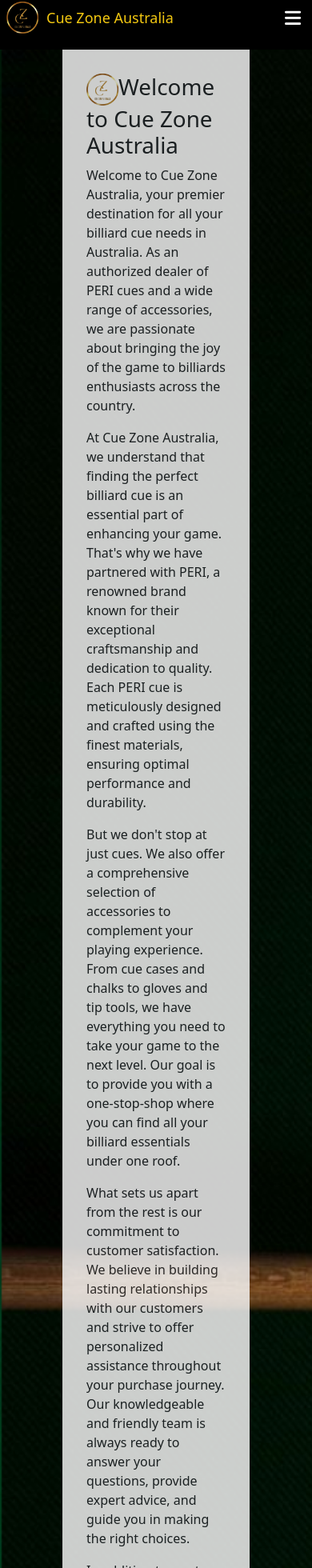
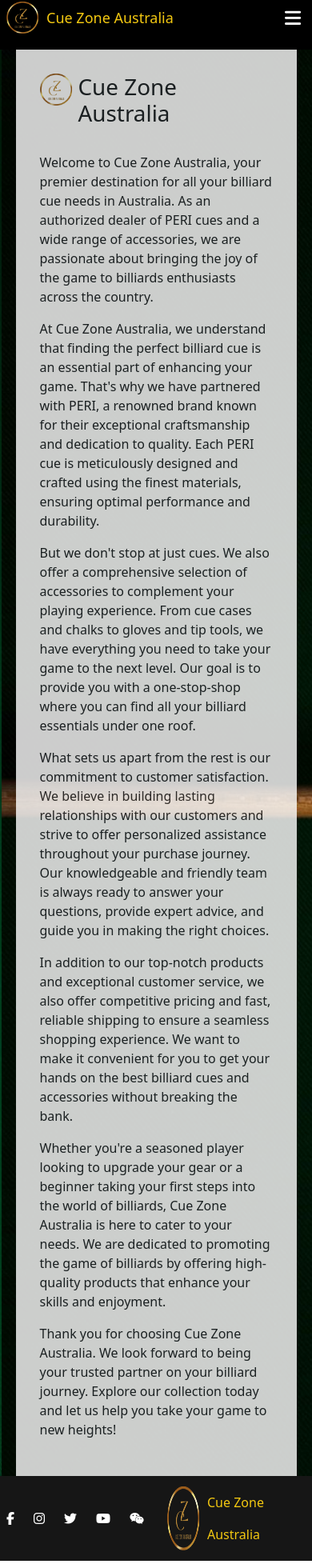
Before and after one commit to kenlin2709/cue-zone-app, an Angular app: page /about in a window 390 px wide. Shown: the part 18-1978 px from the top of the page at 80% size. Built offline with nearby package versions, Linux system fonts and the light colour scheme.

Commit message:
responsive fix about me and footer and home

```diff
--- a/src/app/about-me/about-me.component.html
+++ b/src/app/about-me/about-me.component.html
@@ -1,6 +1,6 @@
 <div class="aboutMe-container">
     <div class="text-container">
-        <h1><img src="assets/images/cue-zone-aus-logo-transparent.png" width="40px">Welcome to Cue Zone Australia</h1>
+        <div class="d-flex mb-4"><img src="assets/images/cue-zone-aus-logo-transparent.png" width="40px" height="40px"><h1>Cue Zone Australia</h1></div>
         <p>Welcome to Cue Zone Australia, your premier destination for all your billiard cue needs in Australia. As an authorized dealer of PERI cues and a wide range of accessories, we are passionate about bringing the joy of the game to billiards enthusiasts across the country.</p>
         <p>At Cue Zone Australia, we understand that finding the perfect billiard cue is an essential part of enhancing your game. That's why we have partnered with PERI, a renowned brand known for their exceptional craftsmanship and dedication to quality. Each PERI cue is meticulously designed and crafted using the finest materials, ensuring optimal performance and durability.</p>
         <p>But we don't stop at just cues. We also offer a comprehensive selection of accessories to complement your playing experience. From cue cases and chalks to gloves and tip tools, we have everything you need to take your game to the next level. Our goal is to provide you with a one-stop-shop where you can find all your billiard essentials under one roof.</p>
--- a/src/app/about-me/about-me.component.scss
+++ b/src/app/about-me/about-me.component.scss
@@ -10,4 +10,10 @@
     margin-left: auto;
     margin-right: auto;
     opacity: 80%;
+    @media screen and (max-width: 600px) {
+        width: 90% !important;
+    }
+    img{
+        margin-right: 8px;
+    }
 }
--- a/src/app/footer/footer.component.scss
+++ b/src/app/footer/footer.component.scss
@@ -2,19 +2,33 @@
     background-color: #161616;
 }
 .contact-container{
+    @media screen and (max-width: 600px) {
+        gap: 4px !important;
+        padding: 8px !important;
+    }
     a i{
         color: white;
         font-size: 20px;
+        @media screen and (max-width: 600px) {
+            font-size: 16px !important;
+        }
     }
     a i:hover{
         color: #f3c811;;
     }
     .brand-container{
         margin-left: auto;
+        @media screen and (max-width: 600px) {
+            padding: 5px;
+        }
         span{
             line-height: 40px;
             margin-left: 20px;
             color: #f3c811;
+            @media screen and (max-width: 600px) {
+                margin-left: 10px !important;
+            }
         }
+
     }
 }
--- a/src/app/home/home.component.scss
+++ b/src/app/home/home.component.scss
@@ -1,6 +1,9 @@
 .slide-show{
     width: 100%;
     height: 550px;
+    @media screen and (max-width: 600px) {
+        height: 300px;
+    }
 }
 .slide{
     height: 100%;
@@ -24,4 +27,7 @@
     span:hover{
         color: #d6ca8d;
     }
+    @media screen and (max-width: 600px) {
+        gap: 0px;
+    }
 }
```
